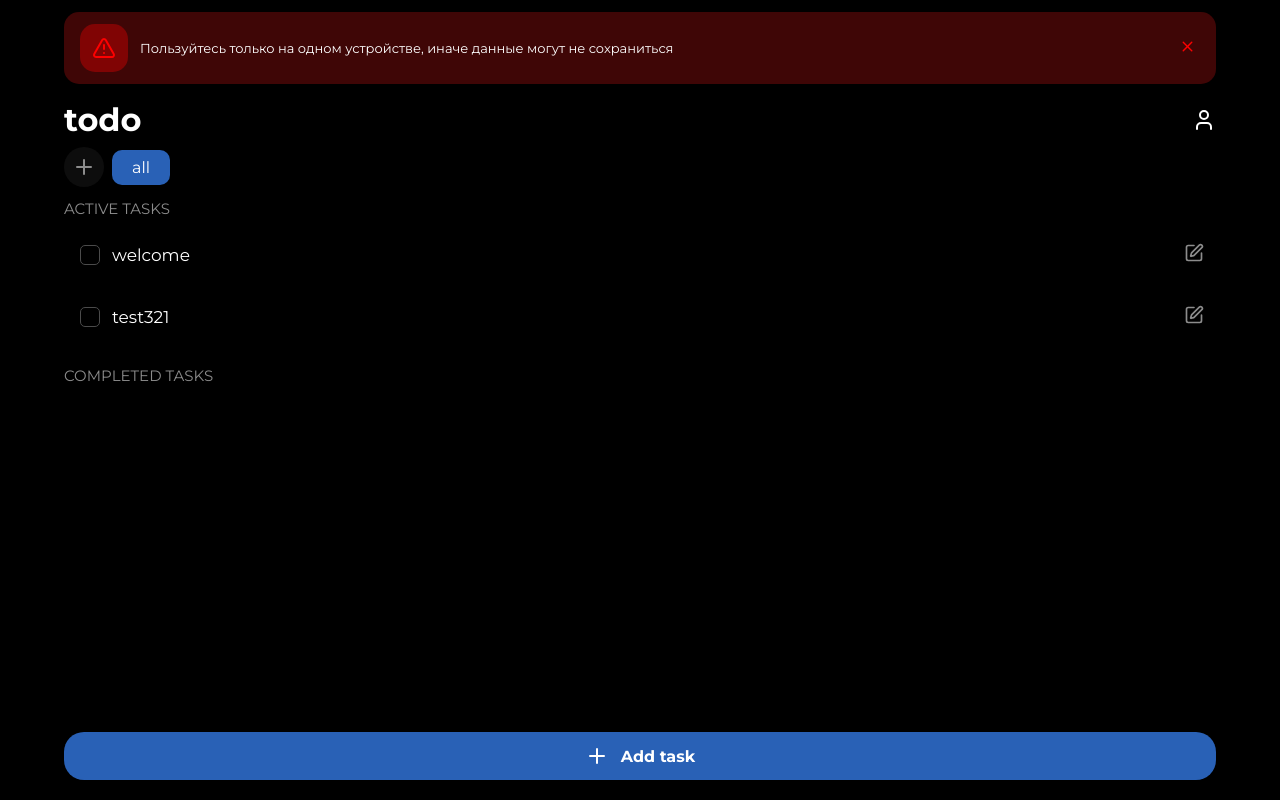
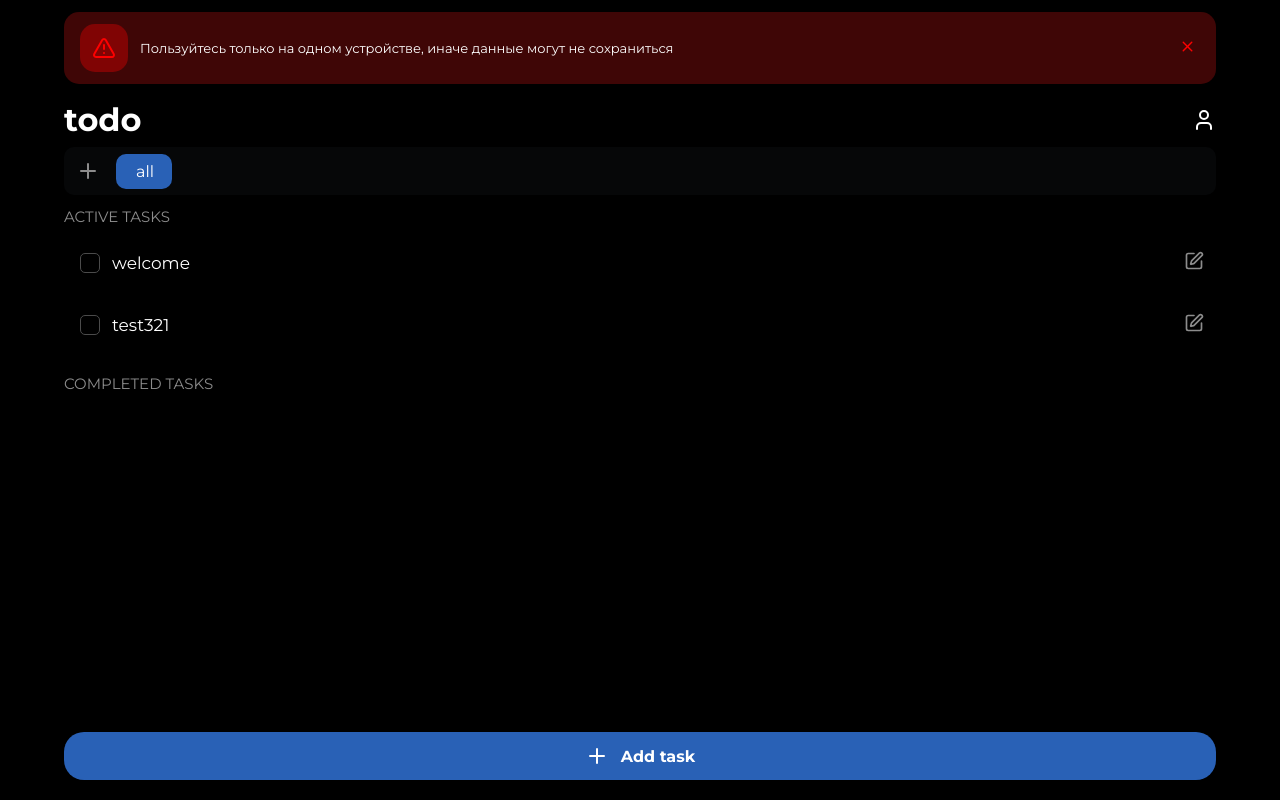
Before and after one commit to rekaup/todo, a React (Vite) app: page / in a window 1280 px wide. Built offline with nearby package versions, Linux system fonts and the light colour scheme.

Commit message:
правка стилей, добавление свапа для смена категории

```diff
--- a/src/App.jsx
+++ b/src/App.jsx
@@ -1,4 +1,4 @@
-import { useState, useEffect } from 'react'
+import { useRef, useState, useEffect } from 'react'
 import AppTaskCounter from './components/AppTaskCounter'
 import TaskItem from './components/AppTaskItem'
 import Header from './components/AppHeader'
@@ -28,6 +28,9 @@ function App() {
   const [selectedCategory, setSelectedCategory] = useState(null)
   const [isCreatingCategory, setIsCreatingCategory] = useState(false)
   const [editingCategoryId, setEditingCategoryId] = useState(null)
+  const swipeStartRef = useRef(null)
+  const swipeDetectedRef = useRef(false)
+  const selectedCategoryValue = activeCategory ?? '__all__'
   const filteredActiveTasks = activeTasks.filter(task =>
     activeCategory === null || task.categoryId === activeCategory
   )
@@ -68,8 +71,49 @@ function App() {
     setEditingCategoryId(null)
   }
 
+  function handleSwipeStart(event) {
+    if (!event.isPrimary || modalMode || isCreatingCategory || inInfoOpen) return
+
+    swipeStartRef.current = { x: event.clientX, y: event.clientY }
+    swipeDetectedRef.current = false
+  }
+
+  function handleSwipeEnd(event) {
+    const start = swipeStartRef.current
+    swipeStartRef.current = null
+    if (!start || !event.isPrimary) return
+
+    const distanceX = event.clientX - start.x
+    const distanceY = event.clientY - start.y
+    if (Math.abs(distanceX) < 50 || Math.abs(distanceX) <= Math.abs(distanceY)) return
+
+    const values = ['__all__', ...categories.map(category => category.id)]
+    const currentIndex = values.indexOf(selectedCategoryValue)
+    const direction = distanceX < 0 ? 1 : -1
+    const nextIndex = currentIndex + direction
+    if (nextIndex < 0 || nextIndex >= values.length) return
+
+    swipeDetectedRef.current = true
+    const nextValue = values[nextIndex]
+    setActiveCategory(nextValue === '__all__' ? null : nextValue)
+  }
+
+  function handleSwipeClick(event) {
+    if (!swipeDetectedRef.current) return
+
+    event.preventDefault()
+    event.stopPropagation()
+    swipeDetectedRef.current = false
+  }
+
   return (
-    <div className="main">
+    <div
+      className="main"
+      onPointerDown={handleSwipeStart}
+      onPointerUp={handleSwipeEnd}
+      onPointerCancel={() => { swipeStartRef.current = null }}
+      onClickCapture={handleSwipeClick}
+    >
 
       <AppWarning
       warningText={"Пользуйтесь только на одном устройстве, иначе данные могут не сохраниться"
--- a/src/components/CategoryTabs.jsx
+++ b/src/components/CategoryTabs.jsx
@@ -2,13 +2,26 @@ import '../styles/components/CategoryTabs.css'
 import '../styles/components/CategoryPicker.css'
 import { RadioGroup } from '@headlessui/react'
 import { Plus, SquarePen } from 'lucide-react'
-import { useRef } from 'react'
+import { useLayoutEffect, useRef, useState } from 'react'
 
 const ALL_VALUE = '__all__'
 
 export default function CategoryTabs({ categories, activeId, onChange, onAddCategory, onDeleteCategory, onLongPressCategory }) {
     const selectedValue = activeId === null ? ALL_VALUE : activeId
     const longPressTimerRef = useRef({})
+    const tabRefs = useRef({})
+    const [indicatorStyle, setIndicatorStyle] = useState({ opacity: 0 })
+
+    useLayoutEffect(() => {
+        const selectedTab = tabRefs.current[selectedValue]
+        if (!selectedTab) return
+
+        setIndicatorStyle({
+            width: selectedTab.offsetWidth,
+            transform: `translateX(${selectedTab.offsetLeft}px)`,
+            opacity: 1,
+        })
+    }, [selectedValue, categories])
 
     const clearLongPressTimer = (categoryId) => {
         const timer = longPressTimerRef.current[categoryId]
@@ -38,8 +51,11 @@ export default function CategoryTabs({ categories, activeId, onChange, onAddCate
                 onChange={(value) => onChange(value === ALL_VALUE ? null : value)}
                 className="category-tabs-list"
             >
+                <span className="category-tabs-indicator" style={indicatorStyle} aria-hidden="true" />
+
                 <RadioGroup.Option
                     value={ALL_VALUE}
+                    ref={(element) => { tabRefs.current[ALL_VALUE] = element }}
                     className={({ checked }) => checked ? 'category-tab active' : 'category-tab'}
                 >
                     {() => <span>all</span>}
@@ -49,6 +65,7 @@ export default function CategoryTabs({ categories, activeId, onChange, onAddCate
                     <RadioGroup.Option
                         key={category.id}
                         value={category.id}
+                        ref={(element) => { tabRefs.current[category.id] = element }}
                         className={({ checked }) => checked ? 'category-tab active' : 'category-tab'}
                         onPointerDown={() => handleLongPressStart(category.id)}
                         onPointerUp={() => clearLongPressTimer(category.id)}
@@ -59,17 +76,7 @@ export default function CategoryTabs({ categories, activeId, onChange, onAddCate
                         {({ checked }) => (
                             <>
                                 <span>{category.name}</span>
-                                {checked && (
-                                    <span
-                                        className="category-tab-delete"
-                                        onClick={(e) => {
-                                            e.stopPropagation()
-                                            onLongPressCategory?.(category.id)
-                                        }}
-                                    >
-                                        <SquarePen size={14} />
-                                    </span>
-                                )}
+
                             </>
                         )}
                     </RadioGroup.Option>
--- a/src/styles/components/App.css
+++ b/src/styles/components/App.css
@@ -1,6 +1,10 @@
 .task-lists {
     margin: var(--space-md) auto;
     width: 90%;
+}
+
+.main {
+    touch-action: pan-y;
 }
 
 .task-lists.completed {
--- a/src/styles/components/CategoryTabs.css
+++ b/src/styles/components/CategoryTabs.css
@@ -7,6 +7,10 @@
     align-items: center;
     min-width: 0;
     overflow-x: auto;
+    background-color: var(--task-bg);
+    border-radius: var(--radius-sm);
+    padding: var(--space-xs);
+    touch-action: pan-y;
 }
 
 .category-tabs-list {
@@ -17,6 +21,8 @@
     scrollbar-width: none;
     flex-shrink: 0;
     min-width: 0;
+    transition: var(--transition);
+    position: relative;
 }
 
 .category-tabs-list::-webkit-scrollbar {
@@ -24,7 +30,6 @@
 }
 
 .category-tab {
-    background-color: rgba(255, 255, 255, 0.05);
     border-radius: var(--radius-sm);
     padding: var(--space-sm) var(--space-xl);
     color: var(--text-secondary);
@@ -36,25 +41,33 @@
     gap: var(--space-xs);
     border: none;
     cursor: pointer;
+    position: relative;
+    z-index: 1;
 }
 
 .category-tab[aria-checked='true'] {
-    background-color: var(--primary);
     color: var(--text);
 }
 
+.category-tabs-indicator {
+    position: absolute;
+    top: 0;
+    left: 0;
+    height: 100%;
+    border-radius: var(--radius-sm);
+    background-color: var(--primary);
+    pointer-events: none;
+    transition: transform var(--animation-normal) cubic-bezier(.2, .8, .2, 1),
+        width var(--animation-normal) cubic-bezier(.2, .8, .2, 1),
+        opacity var(--animation-fast) ease;
+}
+
 .category-tab:hover {
-    background-color: rgba(255, 255, 255, 0.09);
     color: var(--text);
 }
 
-.category-tab[aria-checked='true']:hover {
-    background-color: var(--text);
-    color: var(--primary);
-}
-
 .category-tabs-add {
-    background-color: rgba(255, 255, 255, 0.05);
+    background: none;
     border-radius: 50%;
     padding: var(--space-sm);
     color: var(--text-secondary);
@@ -77,6 +90,5 @@
 }
 
 .category-tabs-add:hover {
-    background-color: rgba(255, 255, 255, 0.09);
     color: var(--text);
 }
```
